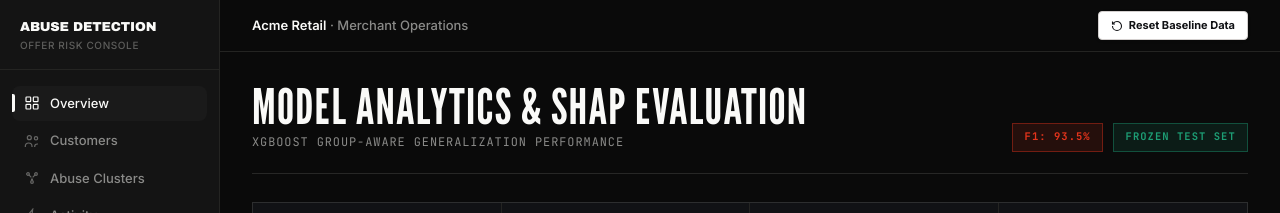
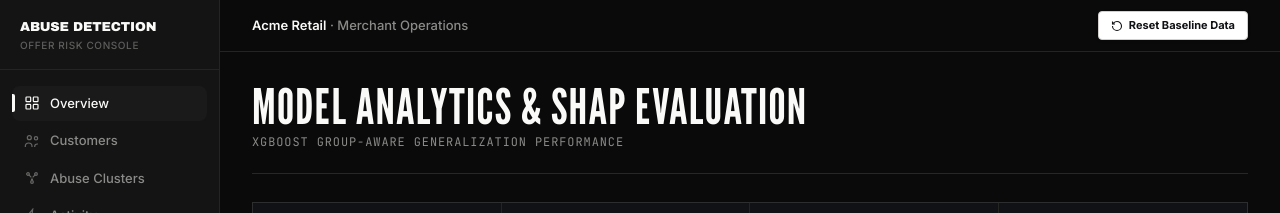
Before and after one commit to Kunal184/offer-abuse-detection, a React (Vite) app in the folder frontend/: page /analytics in a window 1280 px wide. Shown: the top 213 px of the page. Built offline with nearby package versions, Linux system fonts and the light colour scheme; no server answers.

Commit message:
style(analytics): remove F1 / FROZEN TEST SET badge tape group from Analytics page header

```diff
--- a/frontend/src/pages/Analytics.tsx
+++ b/frontend/src/pages/Analytics.tsx
@@ -79,10 +79,6 @@ export default function AnalyticsPage() {
         <div>
           <h1 className="analytics-title">MODEL ANALYTICS & SHAP EVALUATION</h1>
           <p className="analytics-subtitle">XGBOOST GROUP-AWARE GENERALIZATION PERFORMANCE</p>
-        </div>
-        <div className="badge-tape-group">
-          <span className="badge-tape-high">F1: 93.5%</span>
-          <span className="badge-tape-clear">FROZEN TEST SET</span>
         </div>
       </div>
 
```
